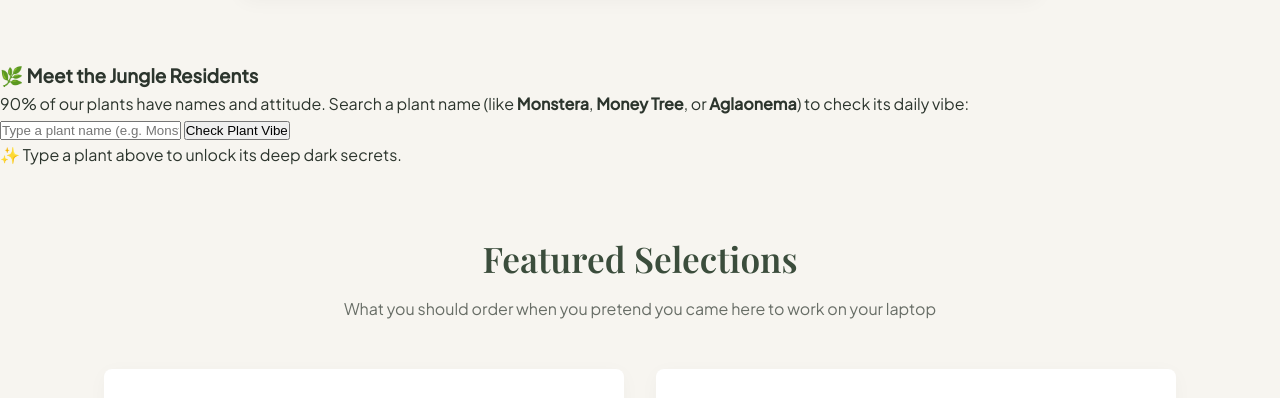
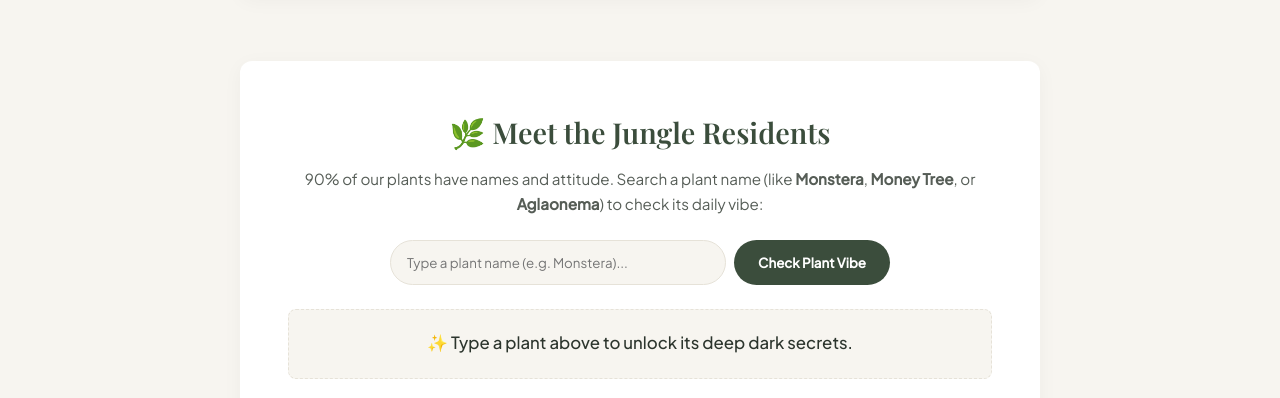
Before and after one commit to Francinapichardo/atabey-coffee, a plain HTML site: page index.html in a window 1280 px wide. Shown: the part 888-1286 px from the top of the page. Drawn offline with nearby package versions, Linux system fonts and the light colour scheme; a web font is replaced by a local one.

Commit message:
Refactor CSS variables and styles for consistency

```diff
--- a/style.css
+++ b/style.css
@@ -107,7 +107,7 @@ nav a:hover {
     opacity: 0.9;
 }
 
-/* Botón flotante con transición para hacerse discreto al hacer scroll */
+/* Botón flotante para el Night Bar */
 .mode-toggle-btn {
     position: fixed;
     bottom: 2rem;
@@ -126,12 +126,21 @@ nav a:hover {
     display: flex;
     align-items: center;
     gap: 0.5rem;
-    transition: transform 0.3s ease, opacity 0.3s ease;
+    overflow: hidden;
+    transition: all 0.35s cubic-bezier(0.16, 1, 0.3, 1);
 }
 
+/* Estado al deslizar hacia abajo: Se contrae pero la luna se queda visible y baja su opacidad */
 .mode-toggle-btn.scrolled-down {
-    transform: scale(0.85) translateX(10px);
+    padding: 0.85rem 1rem;
+    border-radius: 30px;
+    transform: scale(0.9);
     opacity: 0.5;
+}
+
+/* Oculta únicamente el texto largo, dejando la luna intacta */
+.mode-toggle-btn.scrolled-down .btn-text {
+    display: none;
 }
 
 .menu-toggle {
@@ -239,6 +248,81 @@ nav a:hover {
 
 .fun-btn:hover, .chaos-btn:hover {
     transform: scale(1.05);
+}
+
+/* Estilos para el Buscador de Adopción de Plantas */
+.plant-adoption-section {
+    max-width: 800px;
+    margin: 2rem auto 4rem auto;
+    padding: 3rem;
+    background-color: var(--card-bg);
+    border-radius: 12px;
+    text-align: center;
+    box-shadow: 0 4px 20px rgba(0,0,0,0.04);
+}
+
+.plant-adoption-section h3 {
+    font-family: 'Playfair Display', serif;
+    font-size: 1.8rem;
+    color: var(--accent-green);
+    margin-bottom: 0.8rem;
+}
+
+.plant-adoption-section p {
+    font-size: 0.95rem;
+    color: var(--text-main);
+    opacity: 0.8;
+    margin-bottom: 1.5rem;
+}
+
+.plant-search-box {
+    display: flex;
+    justify-content: center;
+    gap: 0.5rem;
+    max-width: 500px;
+    margin: 0 auto 1.5rem auto;
+}
+
+.plant-search-box input {
+    flex: 1;
+    padding: 0.8rem 1rem;
+    border: 1px solid var(--sand);
+    border-radius: 30px;
+    font-family: 'Plus Jakarta Sans', sans-serif;
+    background-color: var(--bg-color);
+    color: var(--text-main);
+    outline: none;
+}
+
+.plant-search-box button {
+    background-color: var(--accent-green);
+    color: var(--white);
+    border: none;
+    padding: 0.8rem 1.5rem;
+    border-radius: 30px;
+    font-weight: 600;
+    cursor: pointer;
+    font-family: 'Plus Jakarta Sans', sans-serif;
+    transition: transform 0.2s;
+}
+
+.plant-search-box button:hover {
+    transform: scale(1.05);
+}
+
+.plant-result-card {
+    font-size: 1.05rem;
+    color: var(--text-main);
+    font-weight: 500;
+    padding: 1.2rem;
+    background-color: var(--bg-color);
+    border-radius: 8px;
+    min-height: 70px;
+    display: flex;
+    align-items: center;
+    justify-content: center;
+    border: 1px dashed var(--sand);
+    transition: all 0.3s ease;
 }
 
 .featured-section {
@@ -575,7 +659,7 @@ footer {
         white-space: normal;
     }
 
-    /* Menú móvil con animación fluida de deslizamiento hacia arriba */
+    /* Menú móvil con transición fluida para deslizarse hacia arriba al cerrar */
     nav {
         display: flex;
         flex-direction: column;
@@ -619,4 +703,7 @@ footer {
     .newsletter-form {
         flex-direction: column;
     }
+    .plant-search-box {
+        flex-direction: column;
+    }
 }
```
